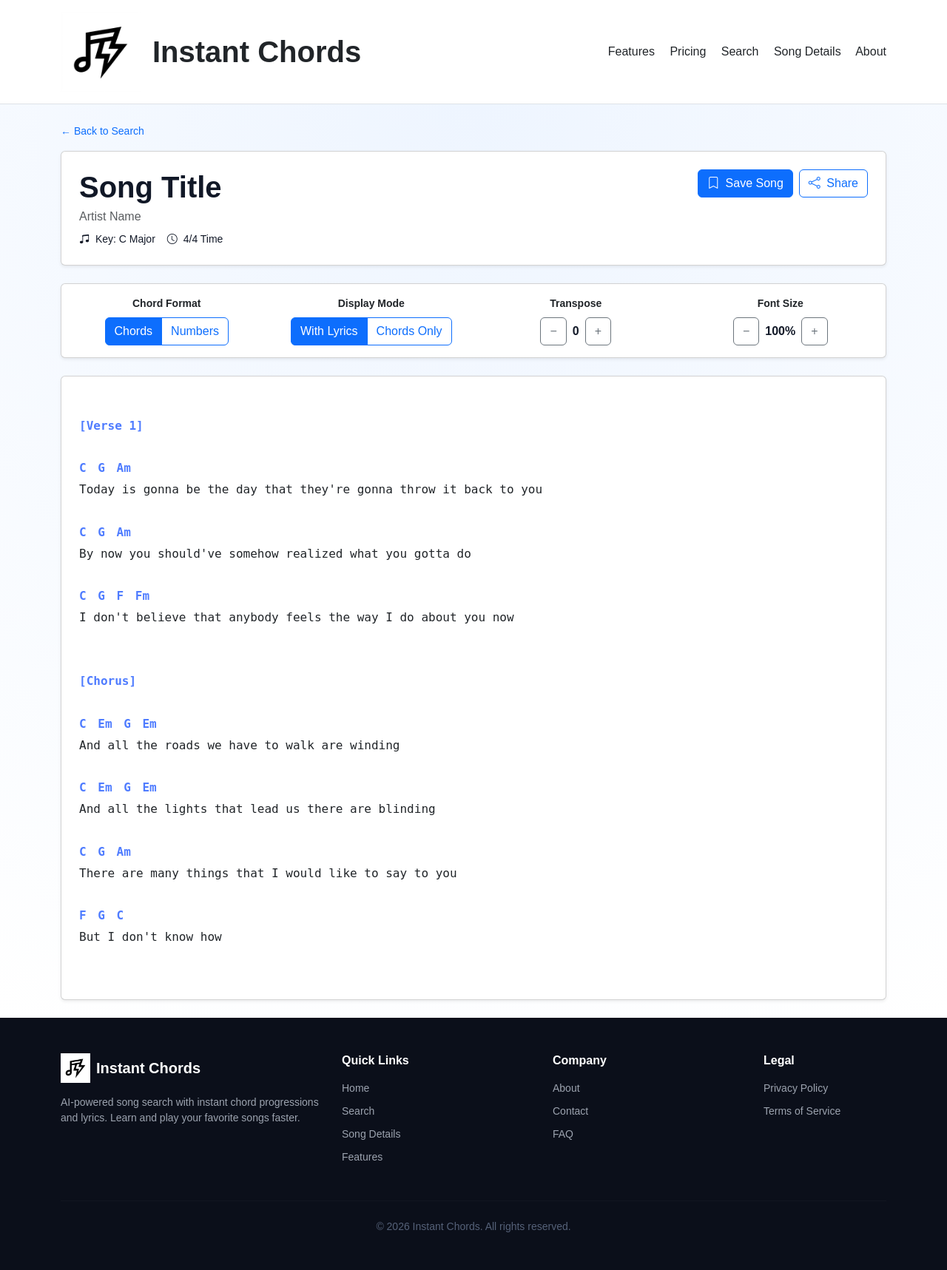
After one commit to ssonko/Chordly, a FastAPI app: template app/templates/song-details.html in a window 1280 px wide. The commit adds this page. Shown: the whole page at 74% size. Run offline with FastAPI, Linux system fonts and the light colour scheme; the template is opened without the code that fills it, so the values that code supplies are empty.

Commit message:
Revert "OpenAi call update"
This reverts commit 31411ec89c199740e6e813f93d531caa46c077bb.

```diff
--- a/app/main.py
+++ b/app/main.py
@@ -1,24 +1,11 @@
-import os
-from dotenv import load_dotenv
 from fastapi import FastAPI
 from fastapi.staticfiles import StaticFiles
-from starlette.middleware.sessions import SessionMiddleware
-from fastapi.templating import Jinja2Templates
-
 from app.api.routes import router
 
-load_dotenv()
+app = FastAPI(title="Chordly")
 
-app = FastAPI(title="Instand Chords")
-
-app.add_middleware(
-    SessionMiddleware,
-    secret_key=os.getenv("SESSION_SECRET_KEY")
-)
-
-templates = Jinja2Templates(directory="app/templates")
-app.state.templates = templates
-
+# Static files
 app.mount("/static", StaticFiles(directory="app/static"), name="static")
 
+# Include all page + API routes
 app.include_router(router)
--- /dev/null
+++ b/app/templates/song-details.html
@@ -0,0 +1,174 @@
+{% extends "base.html" %}
+{% block content %}
+
+<section class="py-4 song-details-page">
+    <div class="container">
+
+        <!-- BACK TO SEARCH -->
+        <a href="/search" class="text-decoration-none text-primary small mb-3 d-inline-block">
+            ← Back to Search
+        </a>
+
+        <!-- SONG HEADER -->
+        <div class="card shadow-sm p-4 mb-4">
+            <div class="d-flex justify-content-between align-items-start flex-wrap gap-3">
+
+                <div>
+                    <h1 class="fw-bold mb-1">Song Title</h1>
+                    <div class="text-muted mb-2">Artist Name</div>
+
+                    <div class="d-flex gap-3 small text-muted">
+                        <span><i class="bi bi-music-note-beamed me-1"></i> Key: C Major</span>
+                        <span><i class="bi bi-clock me-1"></i> 4/4 Time</span>
+                    </div>
+                </div>
+
+                <div class="d-flex gap-2">
+                    <button class="btn btn-primary">
+                        <i class="bi bi-bookmark me-1"></i> Save Song
+                    </button>
+                    <button class="btn btn-outline-primary">
+                        <i class="bi bi-share me-1"></i> Share
+                    </button>
+                </div>
+
+            </div>
+        </div>
+
+        <!-- CONTROLS -->
+        <div class="card shadow-sm p-3 mb-4">
+            <div class="row text-center gy-3">
+
+                <div class="col-md-3">
+                    <div class="fw-bold small mb-2">Chord Format</div>
+                    <div class="btn-group">
+                        <button class="btn btn-outline-primary active">Chords</button>
+                        <button class="btn btn-outline-primary">Numbers</button>
+                    </div>
+                </div>
+
+                <div class="col-md-3">
+                    <div class="fw-bold small mb-2">Display Mode</div>
+                    <div class="btn-group">
+                        <button class="btn btn-outline-primary active">With Lyrics</button>
+                        <button class="btn btn-outline-primary">Chords Only</button>
+                    </div>
+                </div>
+
+                <div class="col-md-3">
+                    <div class="fw-bold small mb-2">Transpose</div>
+                    <div class="d-flex justify-content-center align-items-center gap-2">
+                        <button class="btn btn-outline-secondary">−</button>
+                        <span class="fw-bold">0</span>
+                        <button class="btn btn-outline-secondary">+</button>
+                    </div>
+                </div>
+
+                <div class="col-md-3">
+                    <div class="fw-bold small mb-2">Font Size</div>
+                    <div class="d-flex justify-content-center align-items-center gap-2">
+                        <button class="btn btn-outline-secondary">−</button>
+                        <span class="fw-bold">100%</span>
+                        <button class="btn btn-outline-secondary">+</button>
+                    </div>
+                </div>
+
+            </div>
+        </div>
+
+        <!-- SONG CONTENT -->
+        <div class="card shadow-sm p-4 song-content">
+            <pre class="song-text">
+
+<span class="section-label">[Verse 1]</span>
+
+<span class="chord">C</span> <span class="chord">G</span> <span class="chord">Am</span>
+Today is gonna be the day that they're gonna throw it back to you
+
+<span class="chord">C</span> <span class="chord">G</span> <span class="chord">Am</span>
+By now you should've somehow realized what you gotta do
+
+<span class="chord">C</span> <span class="chord">G</span> <span class="chord">F</span> <span class="chord">Fm</span>
+I don't believe that anybody feels the way I do about you now
+
+
+<span class="section-label">[Chorus]</span>
+
+<span class="chord">C</span> <span class="chord">Em</span> <span class="chord">G</span> <span class="chord">Em</span>
+And all the roads we have to walk are winding
+
+<span class="chord">C</span> <span class="chord">Em</span> <span class="chord">G</span> <span class="chord">Em</span>
+And all the lights that lead us there are blinding
+
+<span class="chord">C</span> <span class="chord">G</span> <span class="chord">Am</span>
+There are many things that I would like to say to you
+
+<span class="chord">F</span> <span class="chord">G</span> <span class="chord">C</span>
+But I don't know how
+            </pre>
+        </div>
+
+    </div>
+</section>
+
+<!-- FOOTER -->
+<footer class="site-footer py-5">
+    <div class="container">
+
+        <div class="row">
+
+            <div class="col-md-4 mb-4 mb-md-0">
+                <div class="d-flex align-items-center mb-3">
+                    <img
+                        src="{{ request.url_for('static', path='data/images/logo.png') }}"
+                        alt="Instant Chords logo"
+                        style="height:40px;"
+                        class="me-2"
+                    >
+                    <span class="fw-bold fs-5 text-white">Instant Chords</span>
+                </div>
+                <p class="footer-link">
+                    AI-powered song search with instant chord progressions and lyrics.
+                    Learn and play your favorite songs faster.
+                </p>
+            </div>
+
+            <div class="col-md-3 mb-4 mb-md-0">
+                <h6 class="text-white fw-bold mb-3">Quick Links</h6>
+                <ul class="list-unstyled">
+                    <li><a href="/" class="footer-link">Home</a></li>
+                    <li><a href="/search" class="footer-link">Search</a></li>
+                    <li><a href="/song-details" class="footer-link">Song Details</a></li>
+                    <li><a href="/features" class="footer-link">Features</a></li>
+                </ul>
+            </div>
+
+            <div class="col-md-3 mb-4 mb-md-0">
+                <h6 class="text-white fw-bold mb-3">Company</h6>
+                <ul class="list-unstyled">
+                    <li><a href="/about" class="footer-link">About</a></li>
+                    <li><a href="/contact" class="footer-link">Contact</a></li>
+                    <li><a href="/faq" class="footer-link">FAQ</a></li>
+                </ul>
+            </div>
+
+            <div class="col-md-2">
+                <h6 class="text-white fw-bold mb-3">Legal</h6>
+                <ul class="list-unstyled">
+                    <li><a href="/privacy" class="footer-link">Privacy Policy</a></li>
+                    <li><a href="/terms" class="footer-link">Terms of Service</a></li>
+                </ul>
+            </div>
+
+        </div>
+
+        <hr class="footer-divider my-4">
+
+        <div class="text-center small" style="color:#556178;">
+            © 2026 Instant Chords. All rights reserved.
+        </div>
+
+    </div>
+</footer>
+
+{% endblock %}
```
Also changed, not shown: app/api/routes.py (+5 -65 lines), app/services/openai_service.py (+9 -71 lines), app/templates/search.html (+1 -46 lines), app/templates/song_details.html (deleted, +0 -126 lines), README.md (deleted), 1 other file.
